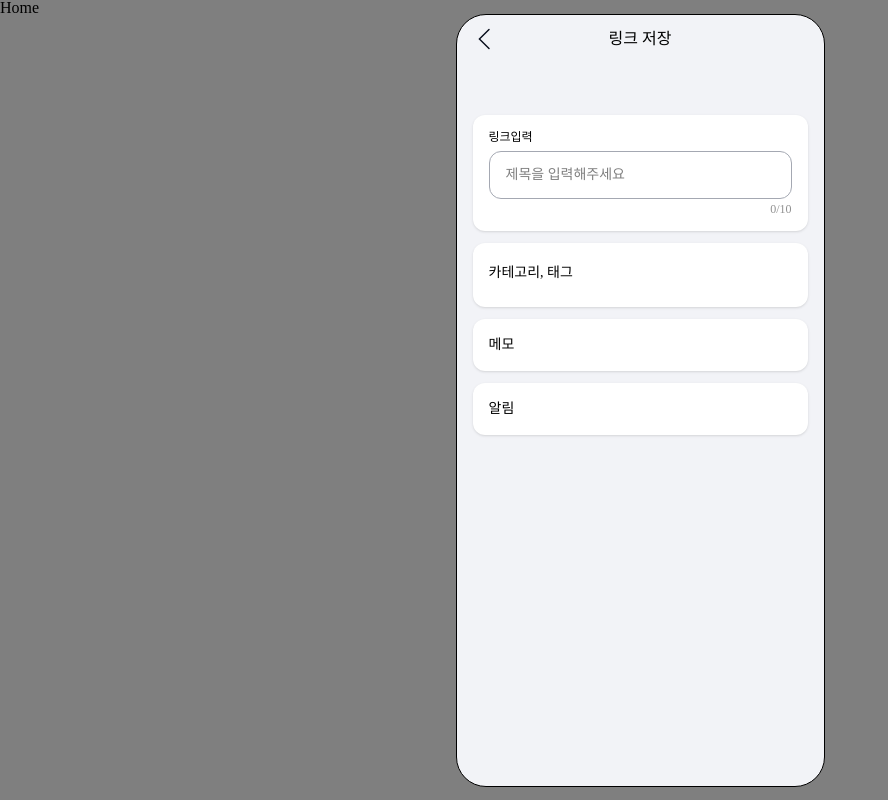
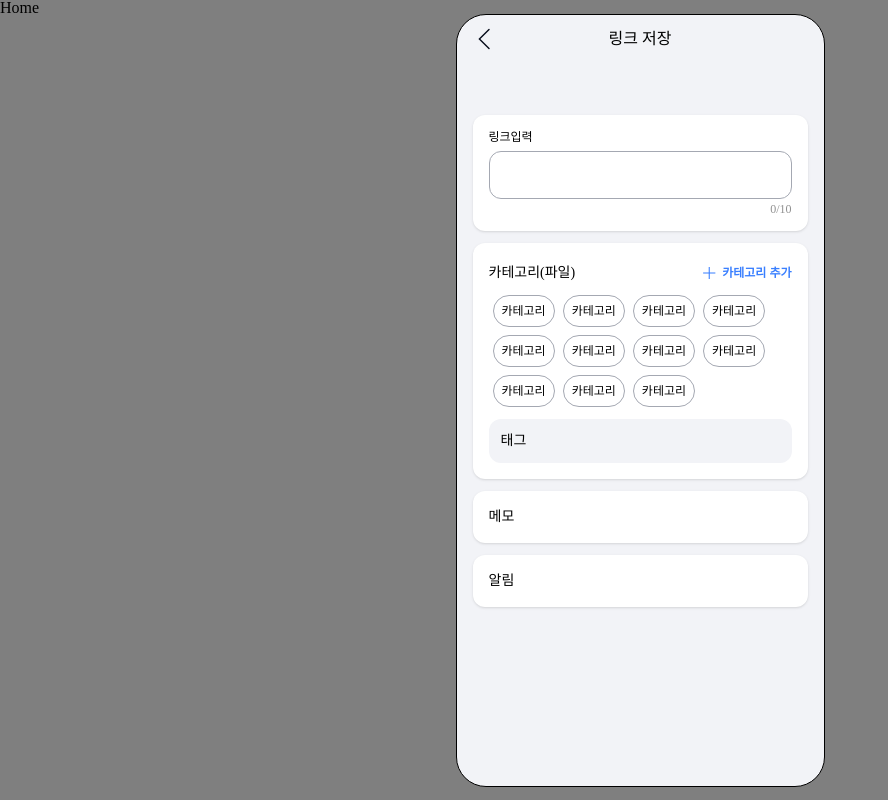
Before and after one commit to Leets-Official/BOOKMARK-FE, a React (Vite) app: page /save in a window 1280 px wide. Shown: the whole page, without its empty margins (0-888 px from the left). Built offline with nearby package versions, Linux system fonts and the light colour scheme.

Commit message:
build : textarea-autosize 라이브러리 설치

```diff
--- a/package.json
+++ b/package.json
@@ -19,6 +19,7 @@
     "react-device-detect": "^2.2.3",
     "react-dom": "^19.1.0",
     "react-router-dom": "^7.6.2",
+    "react-textarea-autosize": "^8.5.9",
     "tailwind-variants": "^1.0.0",
     "tailwindcss": "^4.1.10",
     "vite-plugin-svgr": "^4.3.0"
--- /dev/null
+++ b/src/components/common/Textarea.tsx
@@ -0,0 +1,29 @@
+import React from 'react';
+import { useRef } from 'react';
+import TextareaAutosize from 'react-textarea-autosize';
+
+interface TextareaProps {
+  className: string;
+  value: string;
+  //eslint-disable-next-line
+  onChange: (value: string) => void;
+}
+
+const Textarea = ({ className, value, onChange }: TextareaProps) => {
+  const textareaRef = useRef<HTMLTextAreaElement>(null);
+
+  const handleChange = (e: React.ChangeEvent<HTMLTextAreaElement>) => {
+    onChange(e.target.value);
+  };
+
+  return (
+    <TextareaAutosize
+      ref={textareaRef}
+      className={className + 'resize-none hide-scrollbar'}
+      value={value}
+      onChange={handleChange}
+    />
+  );
+};
+
+export default Textarea;
--- a/src/components/ui/TextField.tsx
+++ b/src/components/ui/TextField.tsx
@@ -2,6 +2,7 @@ import { Delete } from '@/assets';
 import Input from '@/components/common/Input';
 import Button from '@/components/common/Button';
 import React, { useState } from 'react';
+import Textarea from '../common/Textarea';
 
 interface TextFieldProps {
   label: string;
@@ -15,11 +16,11 @@ interface TextFieldProps {
 const TextField = ({ label, placeholder, maxLength, onSubmit, type }: TextFieldProps) => {
   const [content, setContent] = useState('');
 
-  const onChangeContent = (e: React.ChangeEvent<HTMLInputElement>) => {
-    if (e.target.value.length > maxLength) {
+  const onChangeContent = (value: string) => {
+    if (value.length > maxLength) {
       return;
     }
-    setContent(e.target.value);
+    setContent(value);
   };
 
   const resetContent = () => {
@@ -48,23 +49,28 @@ const TextField = ({ label, placeholder, maxLength, onSubmit, type }: TextFieldP
     <div className='flex flex-col'>
       <p className='text-[12px] mb-2'>{label}</p>
       <div className='flex items-center relative'>
-        <Input
+        {/* <Input
           placeholder={placeholder}
           value={content}
           onChange={onChangeContent}
           className='w-full h-12 rounded-[12px] text-[14px] p-4 border border-grayBorder focus:border-blue-500 focus:ring-0 focus:ring-offset-0 focus:outline-none'
           onKeyDown={handleKeyDown}
           onBlur={handleBlur}
-        />
+        /> */}
         {content && (
           <Button
-            className='absolute right-3 bg-transparent hover:cursor-pointer h-6 w-6 text-xs text-primary font-semibold'
+            className='absolute top-3 right-3 bg-transparent hover:cursor-pointer h-6 w-6 text-xs text-primary font-semibold'
             icon={type === 'reset' ? <Delete width={24} height={24} fill='#545966' /> : null}
             onClick={type === 'create' ? createContent : resetContent}
           >
             {type === 'create' ? '등록' : undefined}
           </Button>
         )}
+        <Textarea
+          className='w-full rounded-[12px] text-[14px] p-4 border border-grayBorder focus:border-blue-500 focus:ring-0 focus:ring-offset-0 focus:outline-none resize-none hide-scrollbar'
+          value={content}
+          onChange={onChangeContent}
+        />
       </div>
       <p className='text-[12px] text-grayText text-right w-full mt-1'>
         {content.length}/{maxLength}
--- a/src/pages/save/Save.tsx
+++ b/src/pages/save/Save.tsx
@@ -38,7 +38,7 @@ const Save = () => {
   const navigate = useNavigate();
   const [title, setTitle] = useState('');
   const [memo, setMemo] = useState('');
-  const [visibleCategory, setVisibleCategory] = useState(false);
+  const [visibleCategory, setVisibleCategory] = useState(true);
   const [visibleTag, setVisibleTag] = useState(false);
   const [visibleMemo, setVisibleMemo] = useState(false);
 
```
Also changed, not shown: 1 other file (tests, documents, lock files or other folders).
